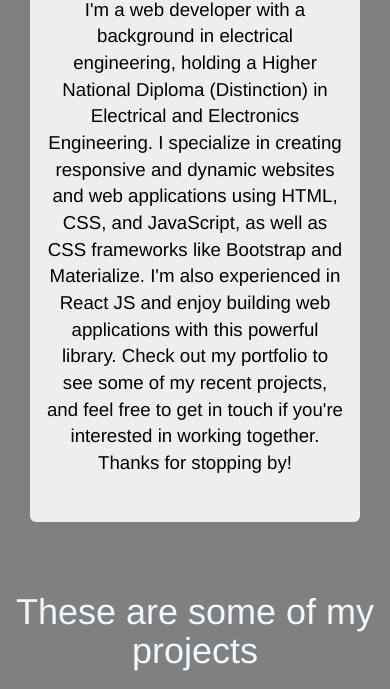
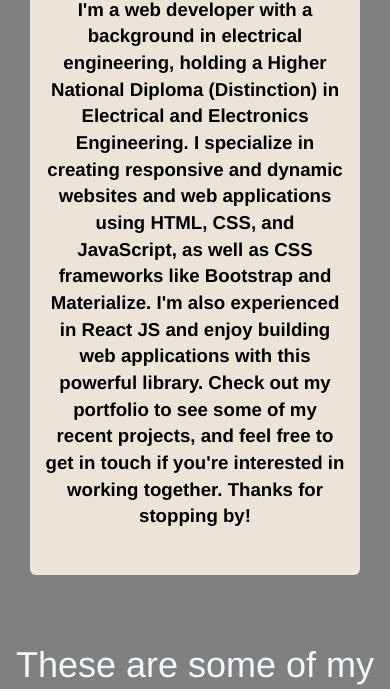
Before and after one commit to NwabuezeM/Wiztek, a plain HTML site: page index.html in a window 390 px wide. Shown: the part 169-858 px from the top of the page. Drawn offline with nearby package versions, Linux system fonts and the light colour scheme.

Commit message:
backgound color changed

```diff
--- a/port_folio.css
+++ b/port_folio.css
@@ -36,6 +36,9 @@
     flex-direction: column;
     justify-content: center;
     align-items: center;
+}
+.jumbotron {
+    background-color: #ece4d8;
 }
 .jumbotron h1{
     font-size: 36pt;
@@ -111,6 +114,7 @@
 
   .jumbotron p {
     font-size: 14pt;
+    font-weight: 600;
   }
     .social{
         display: grid;
```
